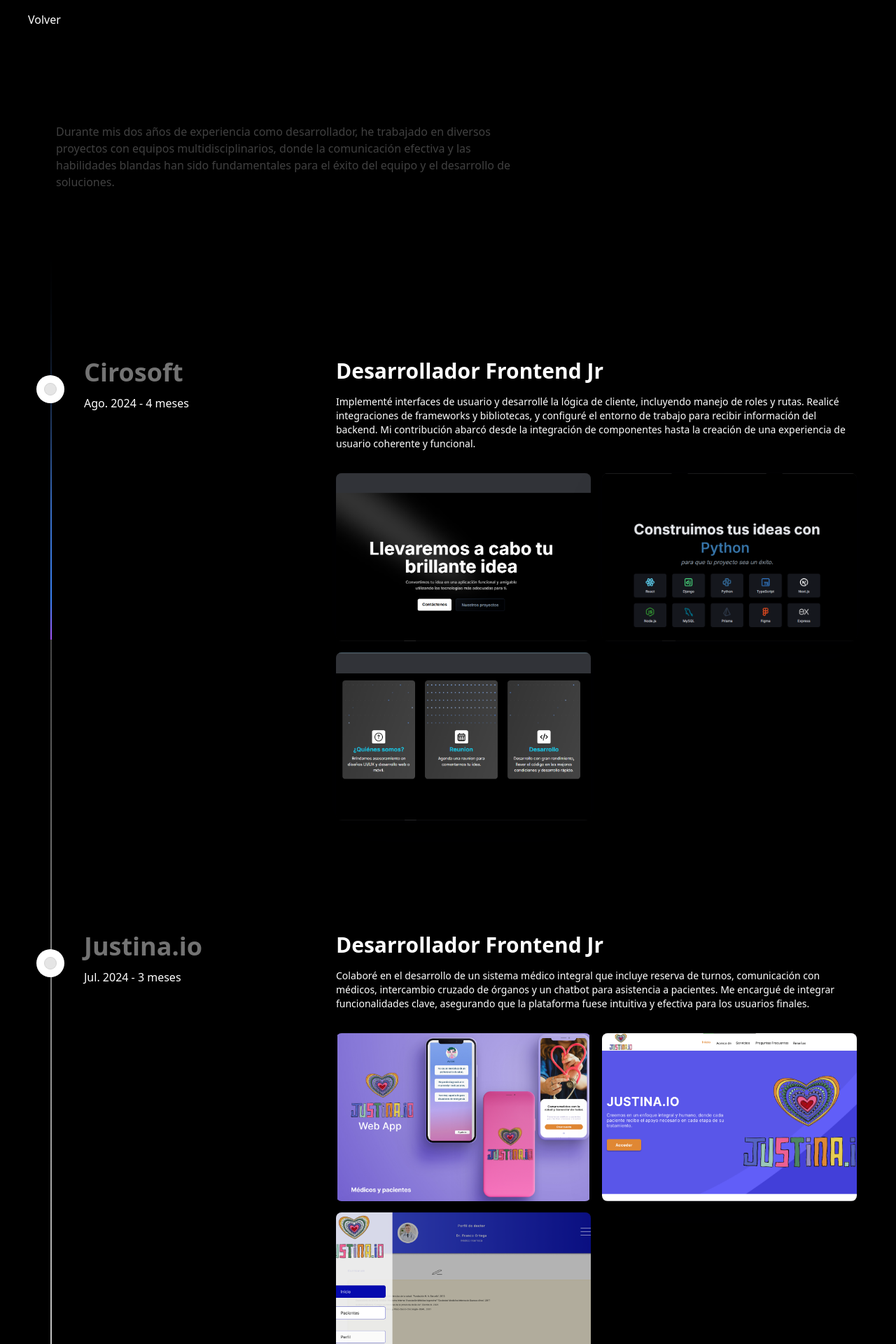
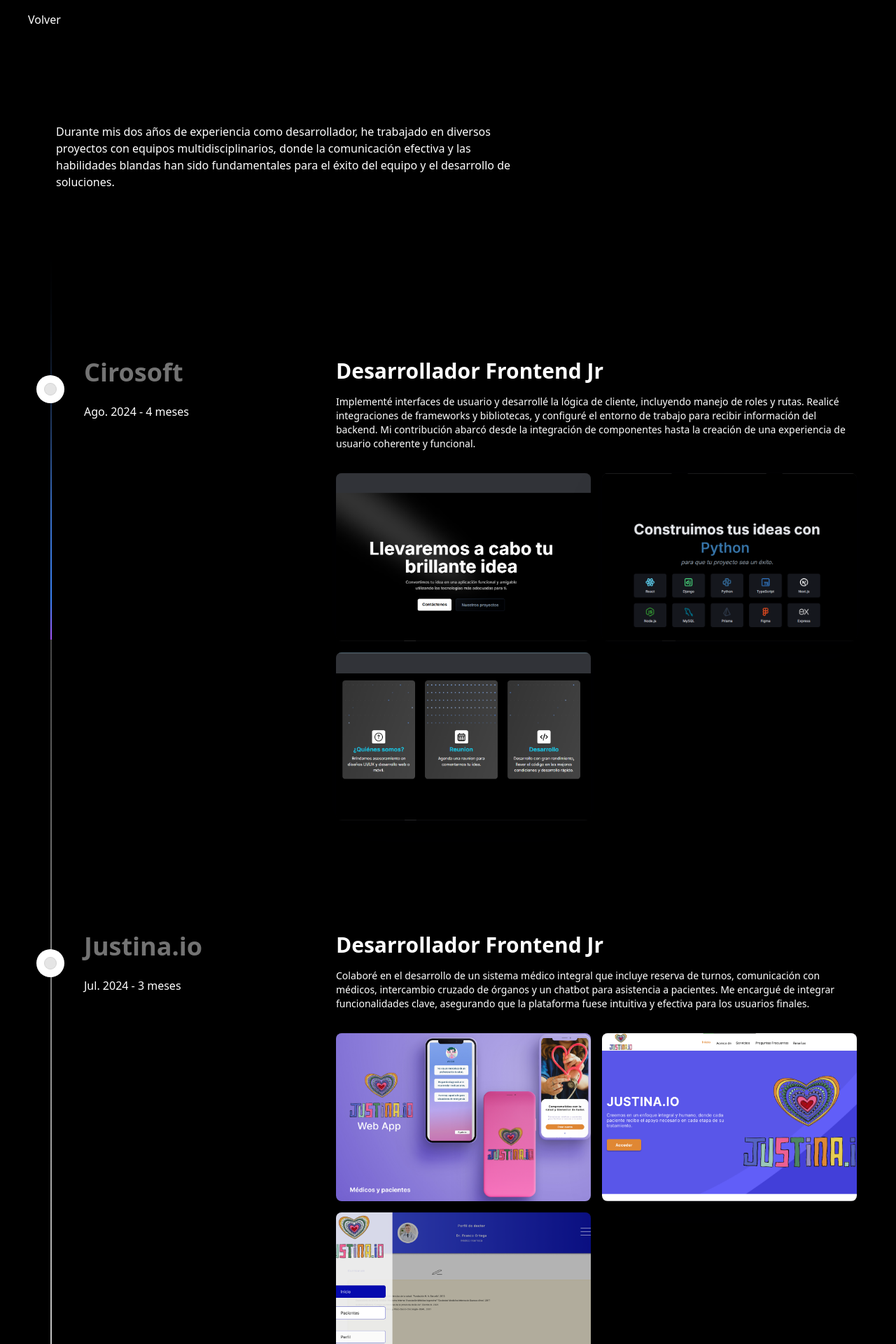
Before and after one commit to Facu-Dev04/Portfolio, a Next.js app: page /experiencia in a window 1280 px wide. Shown: the top 1920 px of the page at 70% size. Built offline with nearby package versions, Linux system fonts and the light colour scheme.

Commit message:
feat: Changes Experience

```diff
--- a/src/components/Experience/Page_Experience.tsx
+++ b/src/components/Experience/Page_Experience.tsx
@@ -55,7 +55,7 @@
                             alt="startup template"
                             width={500}
                             height={500}
-                            className="rounded-lg object-contain h-20 md:h-44 lg:h-60 w-full shadow-[0_0_24px_rgba(34,_42,_53,_0.06),_0_1px_1px_rgba(0,_0,_0,_0.05),_0_0_0_1px_rgba(34,_42,_53,_0.04),_0_0_4px_rgba(34,_42,_53,_0.08),_0_16px_68px_rgba(47,_48,_55,_0.05),_0_1px_0_rgba(255,_255,_255,_0.1)_inset]"
+                            className="rounded-lg object-cocer h-20 md:h-44 lg:h-60 w-full shadow-[0_0_24px_rgba(34,_42,_53,_0.06),_0_1px_1px_rgba(0,_0,_0,_0.05),_0_0_0_1px_rgba(34,_42,_53,_0.04),_0_0_4px_rgba(34,_42,_53,_0.08),_0_16px_68px_rgba(47,_48,_55,_0.05),_0_1px_0_rgba(255,_255,_255,_0.1)_inset]"
                         />
                         <Image
                             src="/img/Project/Justina_io/justina_io-01.png"
--- a/src/components/ui/timeline.tsx
+++ b/src/components/ui/timeline.tsx
@@ -38,7 +38,7 @@
         <h2 className="text-lg font-bold md:text-4xl mb-4 text-black dark:text-white max-w-4xl">
           Experiencia
         </h2>
-        <p className="text-neutral-700 dark:text-neutral-300 text-sm md:text-base max-w-2xl">
+        <p className="text-white dark:text-white text-sm md:text-base max-w-2xl">
           Durante mis dos años de experiencia como desarrollador, he trabajado en diversos proyectos con equipos multidisciplinarios, donde la comunicación efectiva y las habilidades blandas han sido fundamentales para el éxito del equipo y el desarrollo de soluciones.
         </p>
       </div>
@@ -57,8 +57,8 @@
                 <h3 className="hidden  md:block md:pl-20 md:text-4xl font-bold text-neutral-500 dark:text-neutral-500 ">
                   {item.title}
                 </h3>
+                <h5 className="text-white pt-3 md:pl-20">{item.empresa}</h5>
                 <h4 className="text-white pt-3 md:pl-20">{item.parrafo}</h4>
-                <h5 className="text-white pt-3 md:pl-20">{item.empresa}</h5>
               </div>
             </div>
 
```
